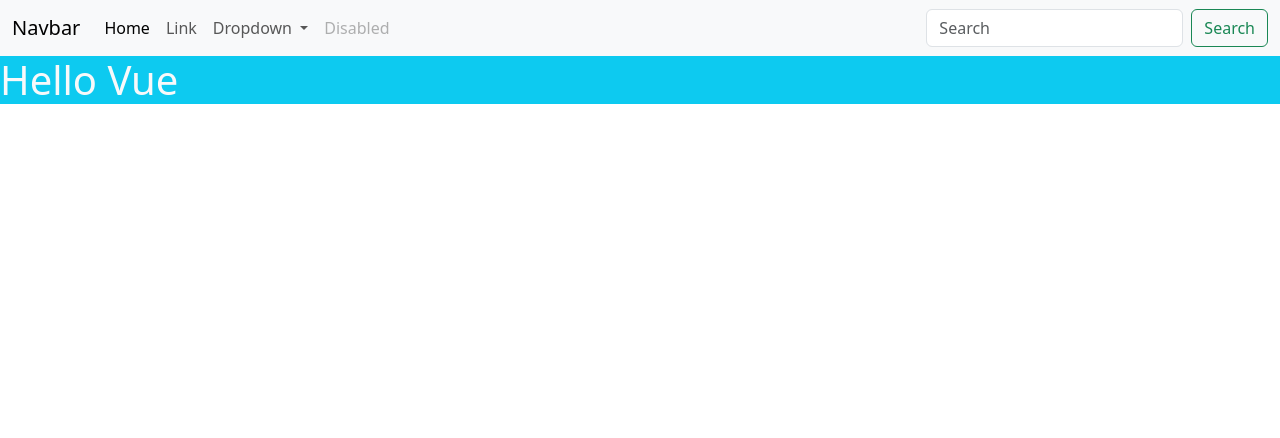
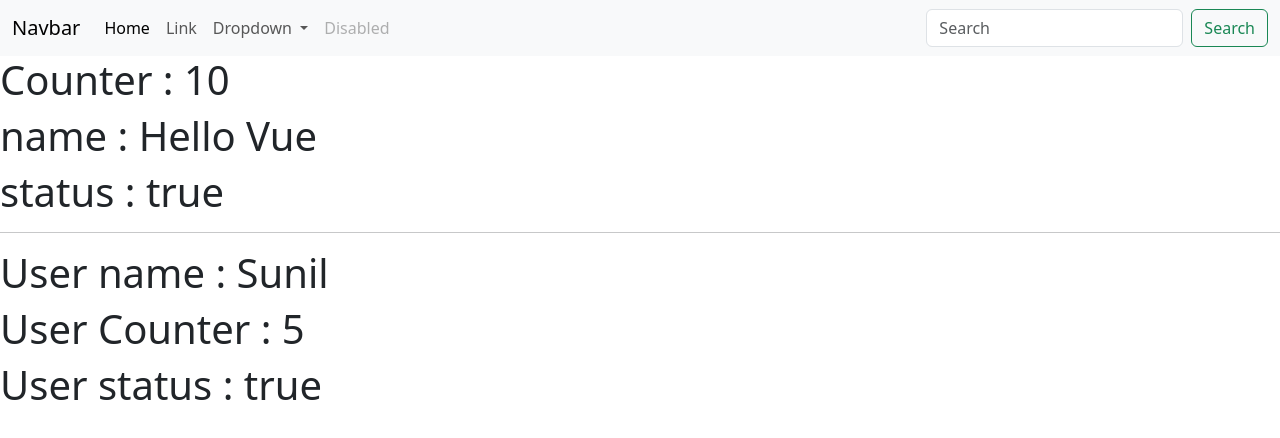
Before and after one commit to raniganj/myvueproject3, a Vue app: page / in a window 1280 px wide. Shown: the top 438 px of the page. Built offline with nearby package versions, Linux system fonts and the light colour scheme.

Commit message:
data binding

```diff
--- a/src/App.vue
+++ b/src/App.vue
@@ -1,9 +1,9 @@
 <script setup>
-import MyStaticText from './components/MyStaticText.vue'
 import MyNavbar from './components/MyNavbar.vue'
+import MyDataBinding from './components/MyDataBinding.vue'
 </script>
 
 <template>
   <MyNavbar />
-  <MyStaticText />
+  <MyDataBinding />
 </template>
--- /dev/null
+++ b/src/components/MyDataBinding.vue
@@ -0,0 +1,20 @@
+<script setup>
+let counter = 10
+let name = 'Hello Vue'
+let status = true
+let user = {
+  name: 'Sunil',
+  counter: 5,
+  status: true
+}
+</script>
+
+<template>
+  <h1>Counter : {{ counter }}</h1>
+  <h1>name : {{ name }}</h1>
+  <h1>status : {{ status }}</h1>
+  <hr />
+  <h1>User name : {{ user?.name }}</h1>
+  <h1>User Counter : {{ user?.counter }}</h1>
+  <h1>User status : {{ user?.status }}</h1>
+</template>
```
